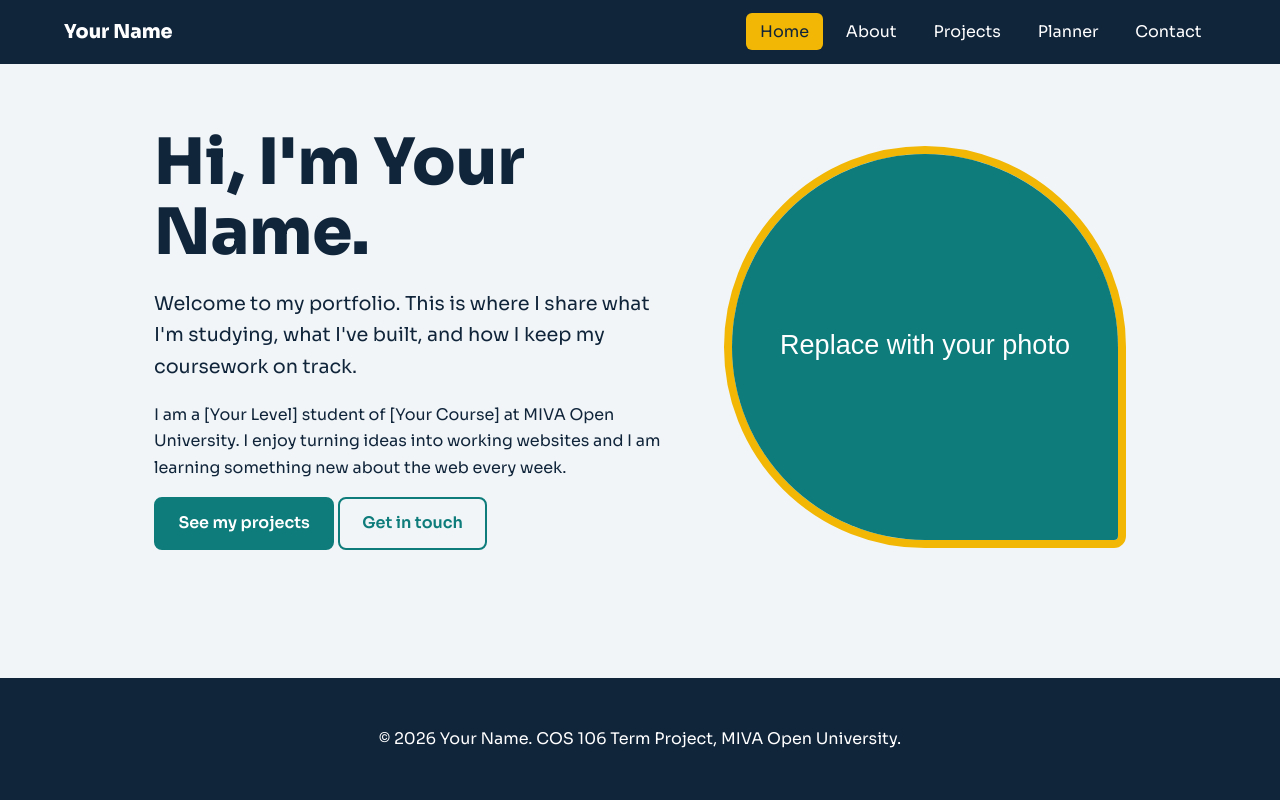
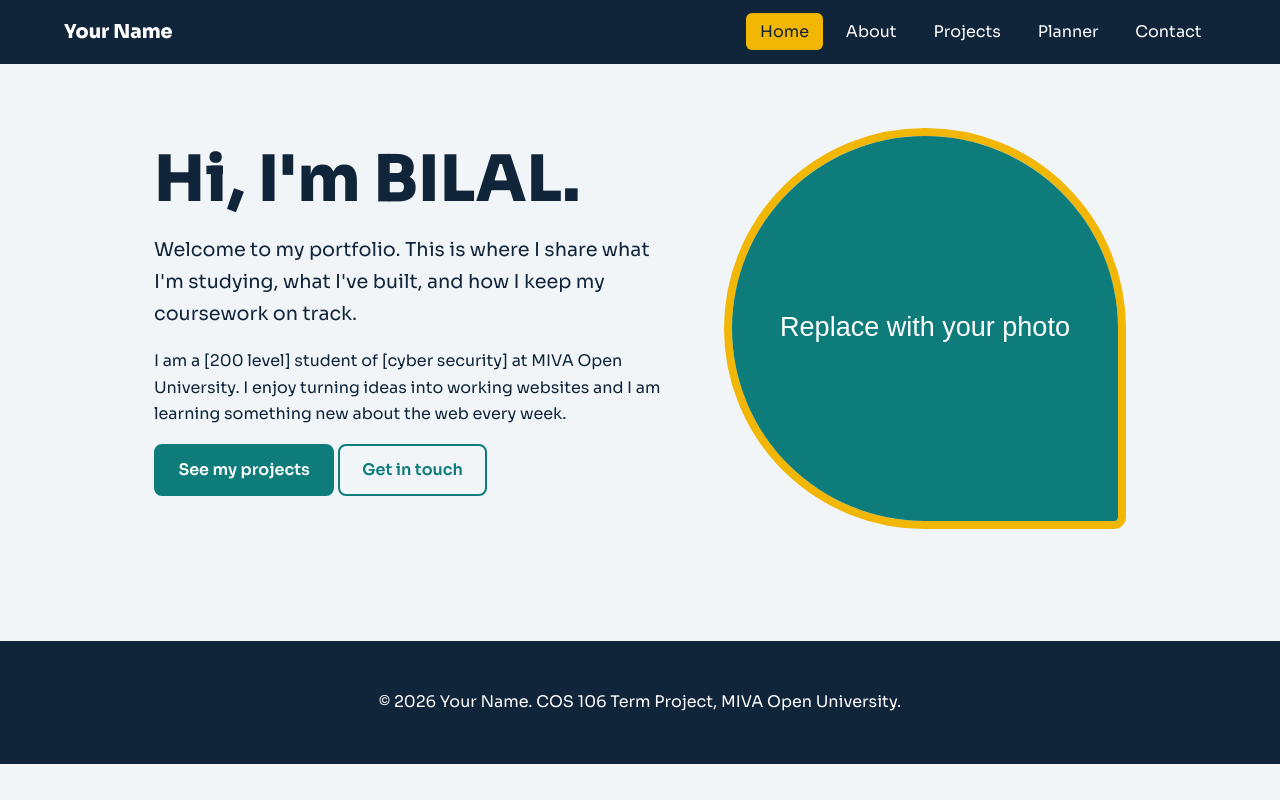
Before and after one commit to bilalsuleiman52-commits/cos-106-project, a plain HTML site: page index.html in a window 1280 px wide. Drawn offline with Linux system fonts and the light colour scheme.

Commit message:
Update hero section with new name and details

```diff
--- a/index.html
+++ b/index.html
@@ -10,9 +10,9 @@
 </ul></nav></header>
 <main>
 <section class="hero">
-<div class="hero-text"><h1>Hi, I'm Your Name.</h1>
+<div class="hero-text"><h1>Hi, I'm BILAL.</h1>
 <p class="lead">Welcome to my portfolio. This is where I share what I'm studying, what I've built, and how I keep my coursework on track.</p>
-<p>I am a [Your Level] student of [Your Course] at MIVA Open University. I enjoy turning ideas into working websites and I am learning something new about the web every week.</p>
+<p>I am a [200 level] student of [cyber security] at MIVA Open University. I enjoy turning ideas into working websites and I am learning something new about the web every week.</p>
 <p><a class="btn" href="projects.html">See my projects</a> <a class="btn ghost" href="contact.html">Get in touch</a></p></div>
 <figure class="hero-photo"><img src="/photo.svg" alt="Portrait of the student"></figure>
 </section>
```
